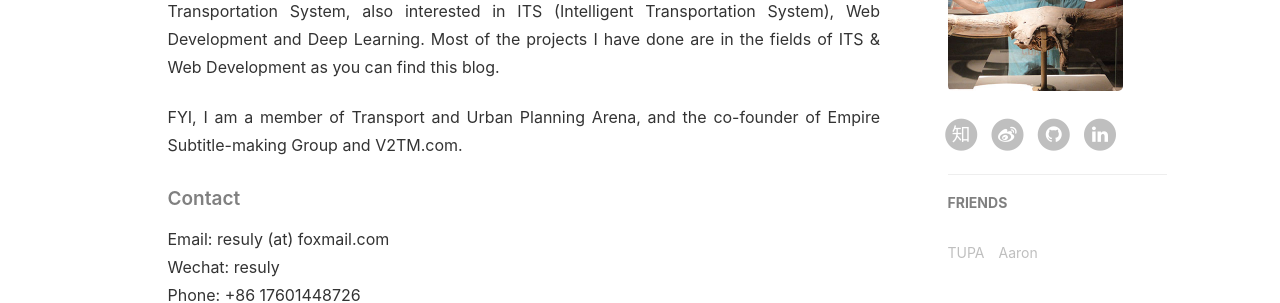
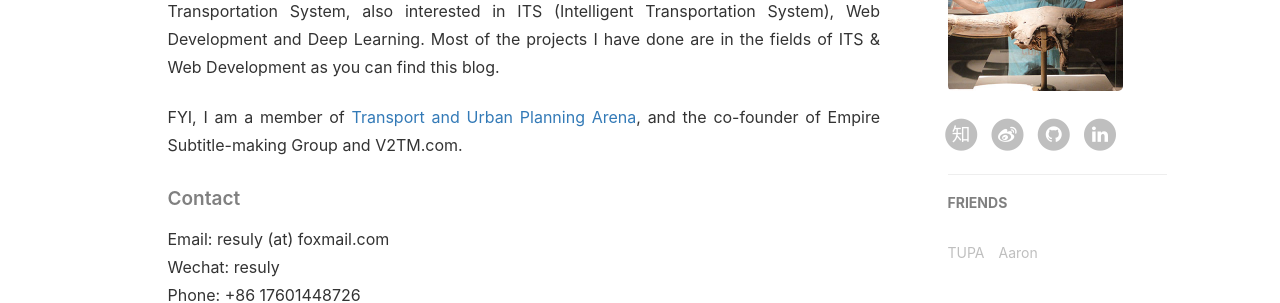
Before and after one commit to resuly/resuly.github.io, a Jekyll site: the page built from about.html, in a window 1280 px wide. Shown: the part 607-910 px from the top of the page. Built offline with Jekyll 4.4.1, drawn with Linux system fonts in a browser that asks for light colours; nearby versions of some CDN libraries; comment, search, counter and statistics services are not loaded; some of the changed lines change nothing that is shown.

Commit message:
update URL

```diff
--- a/about.html
+++ b/about.html
@@ -21,7 +21,7 @@
 
     <p>一个热爱篮球、热爱前沿科技技术的极客。现就读与东南大学 - Monash University 联合研究生院，主修交通运输工程智能交通方向，并对Web开发、深度学习略有研究。</p>
 
-    <p>一些作品和项目，见本博客的 <a href="/portfolio">Portfolio</a> 与 <a href="http://github.com/resuly" target="_blank">Github</a>；除了做交通课题研究，Web开发外，我也是<a href="http://monash.v2tm.com" target="_blank"> Transport and Urban Planning Arena</a> 研究成员，<a href="http://video.v2tm.com/" target="_blank">帝国字幕组</a> 与 <a href="http://www.v2tm.com/" target="_blank">火麒麟</a> 的创立者。
+    <p>一些作品和项目，见本博客的 <a href="/portfolio">Portfolio</a> 与 <a href="http://github.com/resuly" target="_blank">Github</a>；除了做交通课题研究，Web开发外，我也是<a href="http://inhi.kim" target="_blank"> Transport and Urban Planning Arena</a> 研究成员，<a href="http://video.v2tm.com/" target="_blank">帝国字幕组</a> 与 <a href="http://www.v2tm.com/" target="_blank">火麒麟</a> 的创立者。
 
     <h5>发表文章</h5>
     <ul>
@@ -35,7 +35,7 @@
 
     <p>Hi, I’m Bo from Southeast University - Monash University Joint Graduate School, majoring in Transportation System, also interested in ITS (Intelligent Transportation System), Web Development and Deep Learning. Most of the projects I have done are in the fields of ITS & Web Development as you can find this blog.</p>
 
-    <p>FYI, I am a member of Transport and Urban Planning Arena, and the co-founder of Empire Subtitle-making Group and V2TM.com.</p>
+    <p>FYI, I am a member of <a href="http://inhi.kim" target="_blank">Transport and Urban Planning Arena</a>, and the co-founder of Empire Subtitle-making Group and V2TM.com.</p>
 
     <h5>Contact</h5>
     <p>
```
